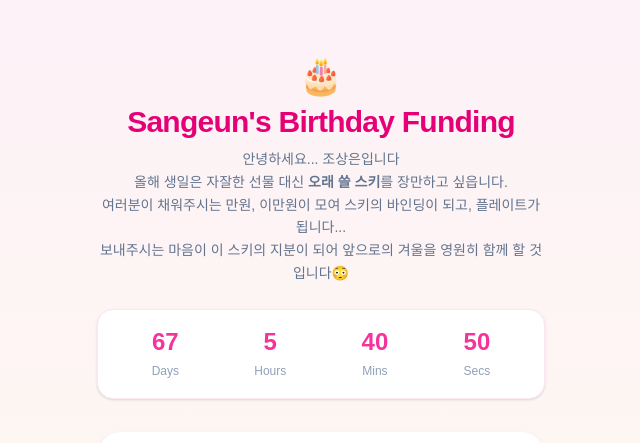
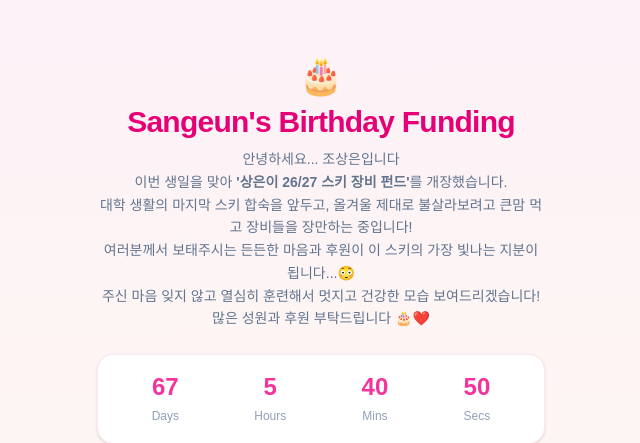
Before and after one commit to sangeuncho/birthday-funding, a Next.js app: page / in a window 1280 px wide. Shown: the top 443 px of the page, without its empty margins (319-959 px from the left). Built offline with nearby package versions, Linux system fonts and the light colour scheme; no server answers; the database is empty.

Commit message:
Update page.tsx

```diff
--- a/app/page.tsx
+++ b/app/page.tsx
@@ -81,9 +81,11 @@ export default function Home() {
         </h1>
         <p className="text-slate-500 mt-2 text-sm leading-relaxed">
           안녕하세요... 조상은입니다 <br />
-          올해 생일은 자잘한 선물 대신 <strong>오래 쓸 스키</strong>를 장만하고 싶읍니다.<br />
-          여러분이 채워주시는 만원, 이만원이 모여 스키의 바인딩이 되고, 플레이트가 됩니다...<br />
-          보내주시는 마음이 이 스키의 지분이 되어 앞으로의 겨울을 영원히 함께 할 것 입니다😳
+          이번 생일을 맞아 <strong>'상은이 26/27 스키 장비 펀드'</strong>를 개장했습니다. <br />
+          대학 생활의 마지막 스키 합숙을 앞두고, 올겨울 제대로 불살라보려고 큰맘 먹고 장비들을 장만하는 중입니다!<br />
+          여러분께서 보태주시는 든든한 마음과 후원이 이 스키의 가장 빛나는 지분이 됩니다...😳<br />
+          주신 마음 잊지 않고 열심히 훈련해서 멋지고 건강한 모습 보여드리겠습니다!<br />
+          많은 성원과 후원 부탁드립니다 🎂❤️
         </p>
 
         {/* 디데이 타이머 */}
```
